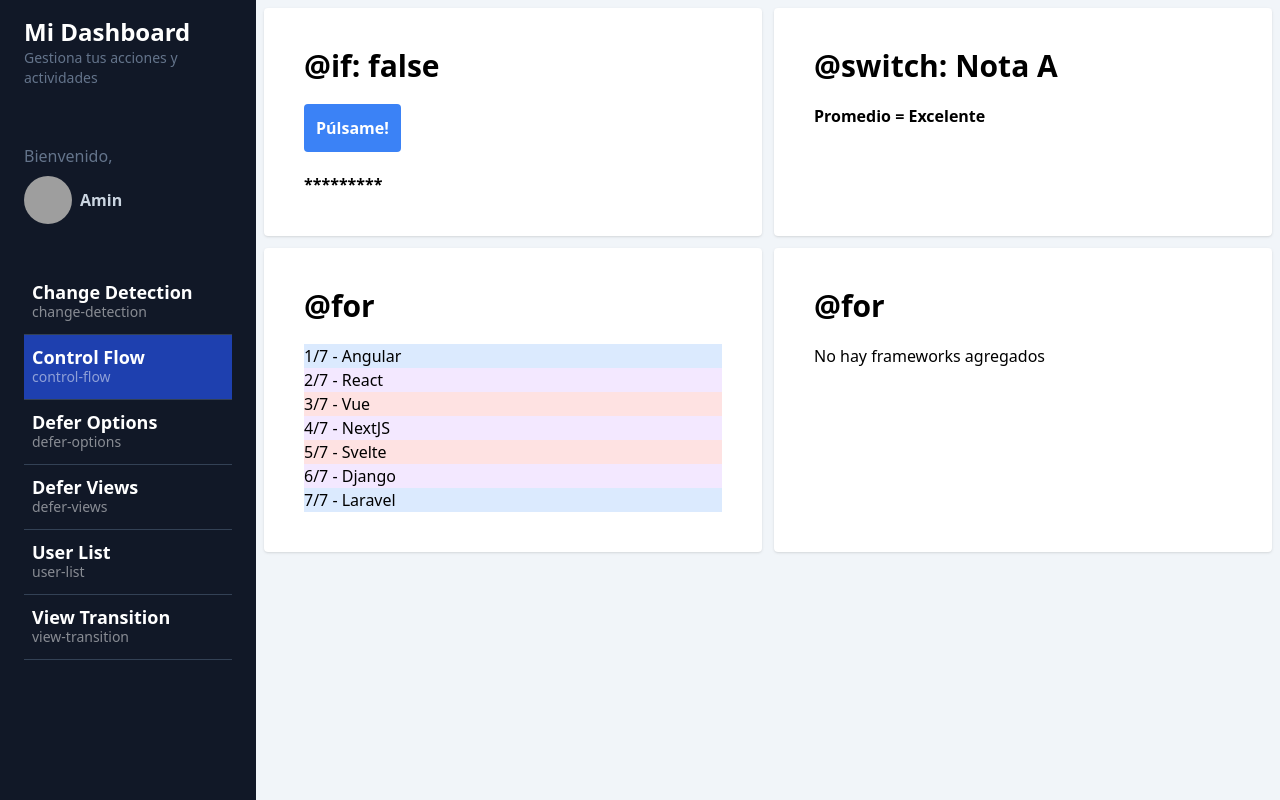
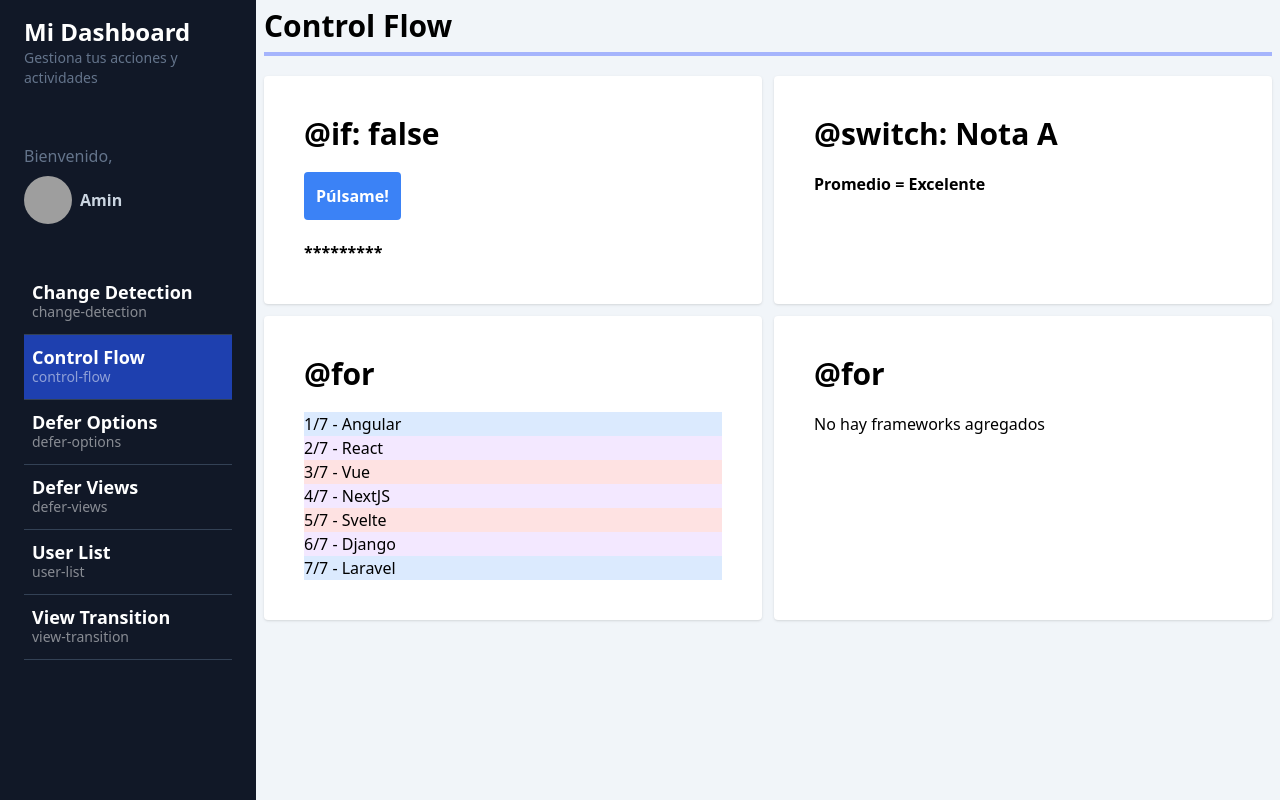
Before and after one commit to AminEl93/MyDashboardApp, an Angular app: page /dashboard/control-flow in a window 1280 px wide. Built offline with nearby package versions, Linux system fonts and the light colour scheme; grey boxes are pictures that could not be loaded.

Commit message:
Control Flow - Título requerido

```diff
--- a/src/app/dashboard/pages/control-flow/control-flow.component.html
+++ b/src/app/dashboard/pages/control-flow/control-flow.component.html
@@ -1,3 +1,5 @@
+<app-title title="Control Flow"/>
+
 <section class="grid grid-cols-1 md:grid-cols-2 gap-3">
 
     <!-- @if -->
--- a/src/app/dashboard/pages/control-flow/control-flow.component.ts
+++ b/src/app/dashboard/pages/control-flow/control-flow.component.ts
@@ -1,11 +1,12 @@
 import { CommonModule } from '@angular/common';
 import { Component, signal } from '@angular/core';
+import { TitleComponent } from '@shared/title/title.component';
 
 type Grade = 'A' | 'B' | 'C' | 'D';
 
 @Component({
     standalone: true,
-    imports: [CommonModule],
+    imports: [CommonModule, TitleComponent],
     templateUrl: './control-flow.component.html'
 })
 
--- a/src/app/shared/title/title.component.ts
+++ b/src/app/shared/title/title.component.ts
@@ -1,12 +1,14 @@
-import { Component } from '@angular/core';
+import { Component, Input, booleanAttribute } from '@angular/core';
+import { CommonModule } from '@angular/common';
 
 @Component({
     selector: 'app-title',
     standalone: true,
-    imports: [],
-    template: ``
+    imports: [CommonModule],
+    template: `<h1 class="text-3xl pb-2 mb-5 font-bold border-b-4 border-indigo-300">{{ title }}</h1>`
 })
 
 export class TitleComponent {
-
+    @Input({ required: true }) title!: string;
+    // @Input({ transform: booleanAttribute }) withShadow: boolean = false;
 }
```
